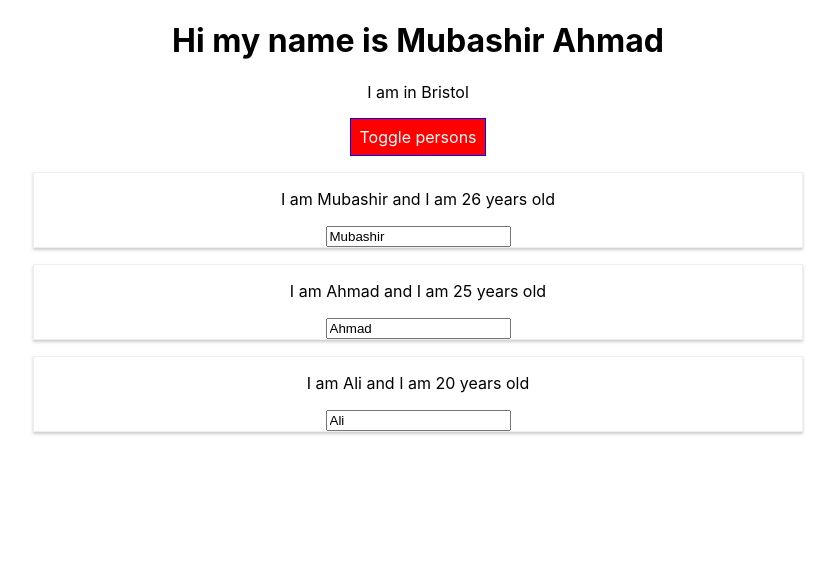
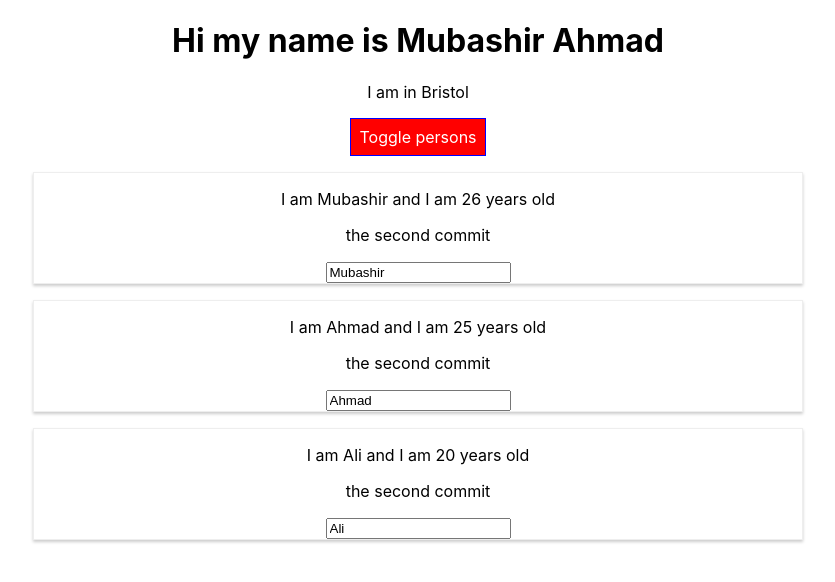
Before and after one commit to mubashir12321/react-training-project, a React (Create React App) app: page / in a window 1280 px wide. Shown: the top 582 px of the page, without its empty margins (222-1057 px from the left). Built offline with nearby package versions, Linux system fonts and the light colour scheme.

Commit message:
the second commit

```diff
--- a/src/Person/Person.js
+++ b/src/Person/Person.js
@@ -7,6 +7,7 @@ const person = (props) =>{
     return (
         <div className="Person" >
             <p onClick={props.click}> I am {props.name} and I am {props.age} years old</p>
+            <p> the second commit</p>
             <p>{props.children}</p>
             <input type="text" onChange={props.changed} value={props.name}/>
         </div>
```
